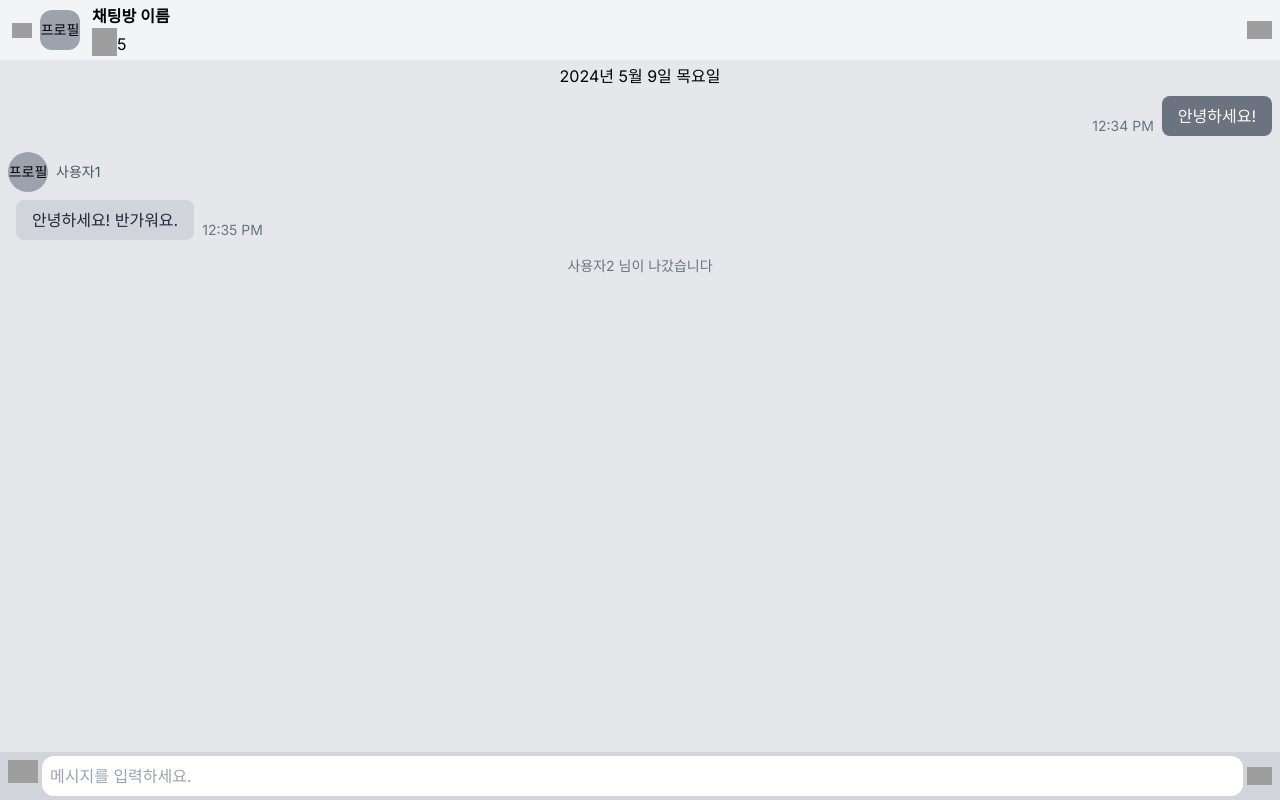
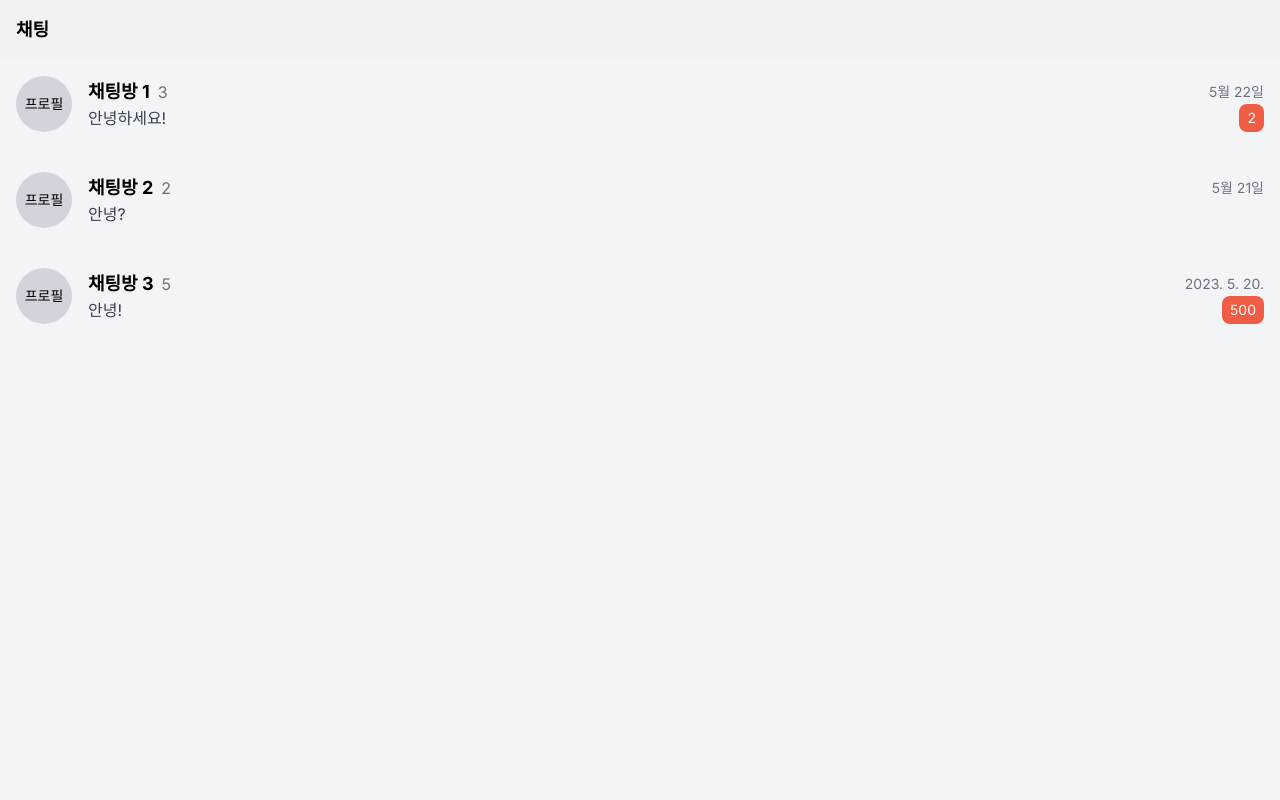
Before and after one commit to hyobin0726/do-frontend, a Next.js app: page /chat in a window 1280 px wide. Built offline with nearby package versions, Linux system fonts and the light colour scheme; grey boxes are pictures that could not be loaded.

Commit message:
publishing chatlist

```diff
--- a/src/app/(chat)/chat/page.tsx
+++ b/src/app/(chat)/chat/page.tsx
@@ -1,11 +1,85 @@
-import ChatBottom from '@/components/pages/chat/ChatBottom'
-import ChatMessage from '@/components/pages/chat/ChatMessage'
+import Link from 'next/link'
 
 export default function ChatPage() {
+    const chatRooms = [
+        {
+            id: 1,
+            name: '채팅방 1',
+            lastMessage: '안녕하세요!',
+            timestamp: '2024-05-22 10:00',
+            unreadCount: 2,
+            participants: 3,
+        },
+        {
+            id: 2,
+            name: '채팅방 2',
+            lastMessage: '안녕?',
+            timestamp: '2024-05-21 09:30',
+            unreadCount: 0,
+            participants: 2,
+        },
+        {
+            id: 3,
+            name: '채팅방 3',
+            lastMessage: '안녕!',
+            timestamp: '2023-05-20 08:00',
+            unreadCount: 500,
+            participants: 5,
+        },
+    ]
+    const formatTimestamp = (timestamp: string) => {
+        const date = new Date(timestamp)
+        const today = new Date()
+        const isToday = today.toDateString() === date.toDateString()
+        const isThisYear = today.getFullYear() === date.getFullYear()
+        if (isToday) {
+            return date.toLocaleTimeString('ko-KR', { hour: '2-digit', minute: '2-digit' })
+        } else if (isThisYear) {
+            return date.toLocaleDateString('ko-KR', { month: 'long', day: 'numeric' })
+        } else {
+            return date.toLocaleDateString('ko-KR', { year: 'numeric', month: 'numeric', day: 'numeric' })
+        }
+    }
+
     return (
-        <section>
-            <ChatMessage />
-            <ChatBottom />
-        </section>
+        <div className="h-screen bg-gray-100">
+            <header className="bg-gray-200 bg-opacity-20 py-4">
+                <div className="container mx-auto px-4">
+                    <h1 className="text-lg font-bold">채팅</h1>
+                </div>
+            </header>
+            <main className="container mx-auto ">
+                <ul>
+                    {chatRooms.map((room) => (
+                        <Link href={`/chatroom/${room.id}`} key={room.id}>
+                            <div className="flex justify-between items-center mb-2 p-4">
+                                <div className="flex items-center space-x-4">
+                                    <div className="bg-gray-300 rounded-full w-14 h-14 flex items-center justify-center text-sm">
+                                        프로필
+                                    </div>
+                                    <div className="flex flex-col">
+                                        <div className="flex items-center">
+                                            <h2 className="text-lg font-bold">{room.name}</h2>
+                                            <p className="text-gray-500 ml-2">{room.participants}</p>
+                                            <span className="text-gray-500 text-sm absolute right-4 ">
+                                                {formatTimestamp(room.timestamp)}
+                                            </span>
+                                        </div>
+                                        <div className="flex items-center">
+                                            <p className="text-gray-700">{room.lastMessage}</p>
+                                            {room.unreadCount > 0 && (
+                                                <span className="bg-[#F15C45] rounded-lg px-2 py-1 text-white text-sm absolute right-4 ">
+                                                    {room.unreadCount}
+                                                </span>
+                                            )}
+                                        </div>
+                                    </div>
+                                </div>
+                            </div>
+                        </Link>
+                    ))}
+                </ul>
+            </main>
+        </div>
     )
 }
--- /dev/null
+++ b/src/app/(chat)/chatroom/[chatroom]/page.tsx
@@ -0,0 +1,11 @@
+import ChatBottom from '@/components/pages/chat/ChatBottom'
+import ChatMessage from '@/components/pages/chat/ChatMessage'
+
+export default function ChatRoomPage() {
+    return (
+        <section>
+            <ChatMessage />
+            <ChatBottom />
+        </section>
+    )
+}
--- a/src/app/(chat)/layout.tsx
+++ /dev/null
@@ -1,10 +0,0 @@
-import ChatNav from '@/components/pages/chat/ChatNav'
-
-export default function ChatLayout({ children }: { children: React.ReactNode }) {
-    return (
-        <>
-            <ChatNav />
-            {children}
-        </>
-    )
-}
--- a/src/components/pages/chat/ChatBottom.tsx
+++ b/src/components/pages/chat/ChatBottom.tsx
@@ -37,8 +37,12 @@ export default function ChatBottom() {
 
     return (
         <>
-            <form className=" absolute bottom-0 h-12 flex w-full p-1 bg-gray-300">
-                <div className="p-1">
+            <form className="absolute bottom-0 h-28 bg-red-300">
+                <div className=" w-screen ">
+                    <input type="text" className="p-2 w-full h-20" />
+                </div>
+                <div className="flex">
+                    <div>
                         <label htmlFor="inputFile">
                             <img
                                 width="30"
@@ -46,16 +50,20 @@ export default function ChatBottom() {
                                 alt="이미지 업로드"
                             />
                         </label>
-                    <input type="file" id="inputFile" style={{ display: 'none' }} onChange={(e) => fileHandler(e)} />
+                        <input
+                            type="file"
+                            id="inputFile"
+                            style={{ display: 'none' }}
+                            onChange={(e) => fileHandler(e)}
+                        />
                     </div>
 
-                <div className="flex-grow">
-                    <input type="text" className="p-2 flex-grow rounded-xl w-full" placeholder="메시지를 입력하세요." />
-                </div>
-                <button className=" p-1">
+                    <button>
                         <img width="25" src="https://img.icons8.com/ios-filled/50/sent.png" alt="전송" />
                     </button>
+                </div>
             </form>
+
             <div>
                 {previewImg && (
                     <div className="fixed top-0 w-screen h-screen flex justify-center items-center bg-black bg-opacity-30">
--- a/src/components/pages/chat/ChatMessage.tsx
+++ b/src/components/pages/chat/ChatMessage.tsx
@@ -1,27 +1,35 @@
 export default function ChatMessage() {
     return (
-        <section className=" bg-gray-200 h-[calc(100vh-6rem)] ">
-            <div className=" px-2 py-1">
-                <div className="flex justify-center ">2024년 5월 9일 목요일</div>
+        <section className=" bg-gray-100 h-[calc(100vh-6rem)] ">
+            <div className=" px-2 py-4 ">
+                <div className="flex justify-center">
+                    <div className="relative bg-[#D8D8D8] rounded-3xl px-3 py-1 text-white text-sm">
+                        2024년 5월 9일 목요일
+                    </div>
+                </div>
                 <div className="flex mb-4 justify-end mt-2">
                     <div className="text-gray-500 text-sm mr-2 self-end">12:34 PM</div>
-                    <div className="bg-gray-500 text-white py-2 px-4 rounded-lg">안녕하세요!</div>
+                    <div className="bg-hobbing-red text-white py-2 px-4 rounded-lg">안녕하세요!</div>
                 </div>
                 <div className="mb-4">
                     <div className="flex items-center">
-                        <div className="bg-gray-400 rounded-full w-10 h-10 flex items-center justify-center text-sm">
+                        <div className="bg-[#D9D9D9]  rounded-full w-10 h-10 flex items-center justify-center text-sm">
                             프로필
                         </div>
 
                         <p className="text-sm text-gray-600 ml-2">사용자1</p>
                     </div>
                     <div className="flex mt-2 ml-2">
-                        <div className="bg-gray-300 text-gray-800 py-2 px-4 rounded-lg">안녕하세요! 반가워요.</div>
+                        <div className="bg-white border border-[#E5EBEF] text-gray-800 py-2 px-4 rounded-lg">
+                            안녕하세요! 반가워요.
+                        </div>
                         <div className="text-gray-500 text-sm ml-2 self-end">12:35 PM</div>
                     </div>
                 </div>
                 <div className="flex justify-center">
-                    <p className="text-gray-500 text-sm">사용자2 님이 나갔습니다</p>
+                    <div className="relative bg-[#D8D8D8] rounded-3xl px-3 py-1 text-white text-sm">
+                        사용자2 님이 나갔습니다
+                    </div>
                 </div>
             </div>
         </section>
--- a/src/components/pages/chat/ChatMoreModal.tsx
+++ b/src/components/pages/chat/ChatMoreModal.tsx
@@ -1,5 +1,3 @@
-import Link from 'next/link'
-
 export default function ChatMoreModal({
     chatMoreModal,
     setChatMoreModal,
@@ -10,8 +8,8 @@ export default function ChatMoreModal({
     return (
         <>
             {chatMoreModal && (
-                <div className="fixed  right-0 top-0 w-40 h-screen bg-gray-300 z-[1]">
-                    <div className=" p-4 ">
+                <div className="fixed top-0 z-[1]  w-screen h-screen  bg-black bg-opacity-30">
+                    <div className="bg-gray-300 w-1/2  fixed right-0 h-screen">
                         <button className="absolute top-2 right-2" onClick={() => setChatMoreModal(false)}>
                             <img
                                 width="25"
@@ -20,7 +18,6 @@ export default function ChatMoreModal({
                                 alt="모달 닫기"
                             />
                         </button>
-                        <Link href={'/clubdetail/clubhome'}>게시물</Link>
                         <div>사진</div>
                         <div>참여자</div>
                     </div>
--- a/src/components/pages/chat/ChatNav.tsx
+++ b/src/components/pages/chat/ChatNav.tsx
@@ -1,47 +1,29 @@
 'use client'
 import { useState } from 'react'
-import ChatRoomListModal from './ChatRoomListModal'
 import ChatMoreModal from './ChatMoreModal'
+import RouterBackArrowButton from '@/components/common/RouterBackArrowButton'
 
 export default function ChatNav() {
-    const [chatListModal, setChatListModal] = useState<boolean>(false)
     const [chatMoreModal, setChatMoreModal] = useState<boolean>(false)
     return (
         <section>
-            <div className="h-15 bg-gray-100 px-3 py-1 flex items-center">
-                <img
-                    width="20"
-                    height="20"
-                    src="https://img.icons8.com/ios/50/menu--v1.png"
-                    alt="채팅방 더보기"
-                    onClick={() => setChatListModal(true)}
-                />
-
-                <div className=" ml-2 bg-gray-400 rounded-xl w-10 h-10 flex items-center justify-center text-sm">
-                    프로필
-                </div>
-                <div className="ml-3">
+            <div className="bg-gray-200 bg-opacity-20 py-4 px-2">
+                <div className="container mx-auto px-2 flex items-center">
+                    <RouterBackArrowButton />
+                    <div className="absolute left-1/2 transform -translate-x-1/2">
                         <p className="font-semibold">채팅방 이름</p>
-                    <div className="flex">
-                        <img
-                            width="25"
-                            height="25"
-                            src="https://img.icons8.com/pastel-glyph/64/person-male--v3.png"
-                            alt="채팅방 인원"
-                        />
-                        <p className="mt-1">5</p>
-                    </div>
                     </div>
                     <img
                         width="25"
                         height="25"
                         src="https://img.icons8.com/ios-glyphs/30/more.png"
                         alt="더보기"
-                    className="absolute right-2"
+                        className="ml-auto"
                         onClick={() => setChatMoreModal(true)}
                     />
                 </div>
-            <ChatRoomListModal chatListModal={chatListModal} setChatListModal={setChatListModal} />
+            </div>
+
             <ChatMoreModal chatMoreModal={chatMoreModal} setChatMoreModal={setChatMoreModal} />
         </section>
     )
```
Lines whose indentation alone changed are shown as unchanged.
